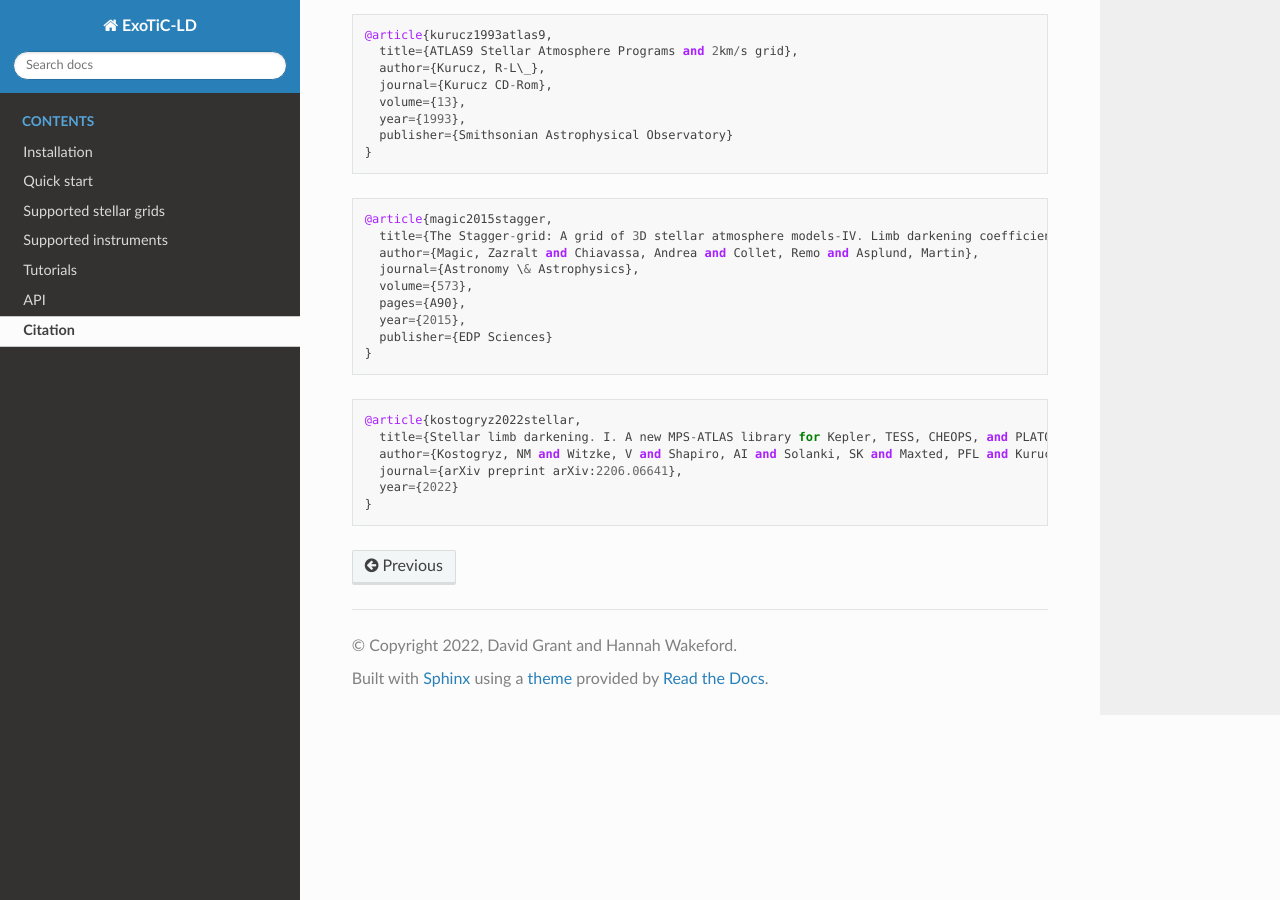
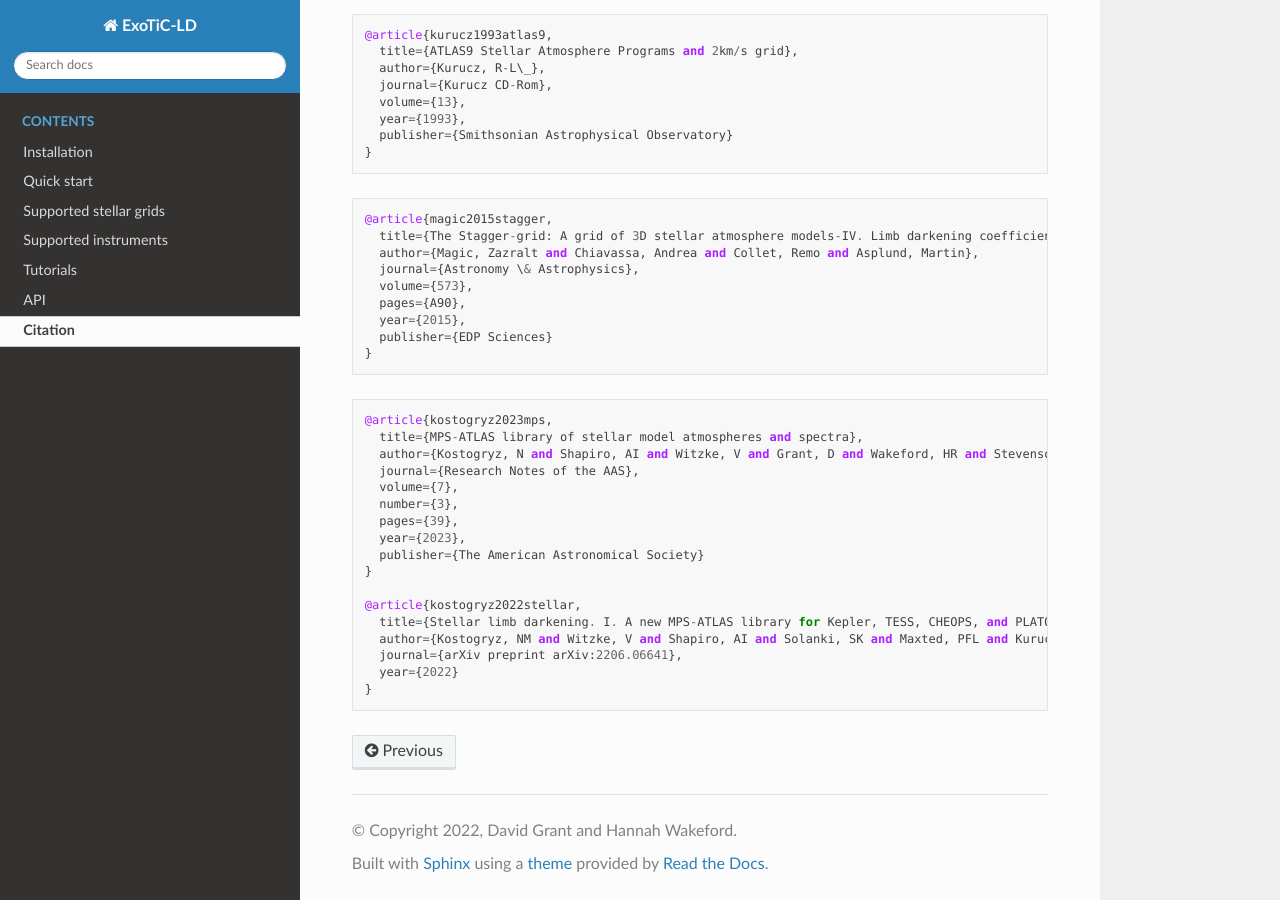
Before and after one commit to Exo-TiC/ExoTiC-LD, a Sphinx documentation site: the page built from docs/source/views/citation.rst, in a window 1280 px wide and 900 px high, scrolled down 549 px. Built offline with Sphinx 7.4.7 and the Read the Docs theme 2.0.0, drawn with Linux system fonts in a browser that asks for light colours.

Commit message:
Update citation.rst

```diff
--- a/docs/source/views/citation.rst
+++ b/docs/source/views/citation.rst
@@ -48,6 +48,17 @@ coefficients, you may also consider citing one of the following:
 
 .. code-block::
 
+    @article{kostogryz2023mps,
+      title={MPS-ATLAS library of stellar model atmospheres and spectra},
+      author={Kostogryz, N and Shapiro, AI and Witzke, V and Grant, D and Wakeford, HR and Stevenson, KB and Solanki, SK and Gizon, L},
+      journal={Research Notes of the AAS},
+      volume={7},
+      number={3},
+      pages={39},
+      year={2023},
+      publisher={The American Astronomical Society}
+    }
+
     @article{kostogryz2022stellar,
       title={Stellar limb darkening. I. A new MPS-ATLAS library for Kepler, TESS, CHEOPS, and PLATO passbands},
       author={Kostogryz, NM and Witzke, V and Shapiro, AI and Solanki, SK and Maxted, PFL and Kurucz, RL and Gizon, L},
```
